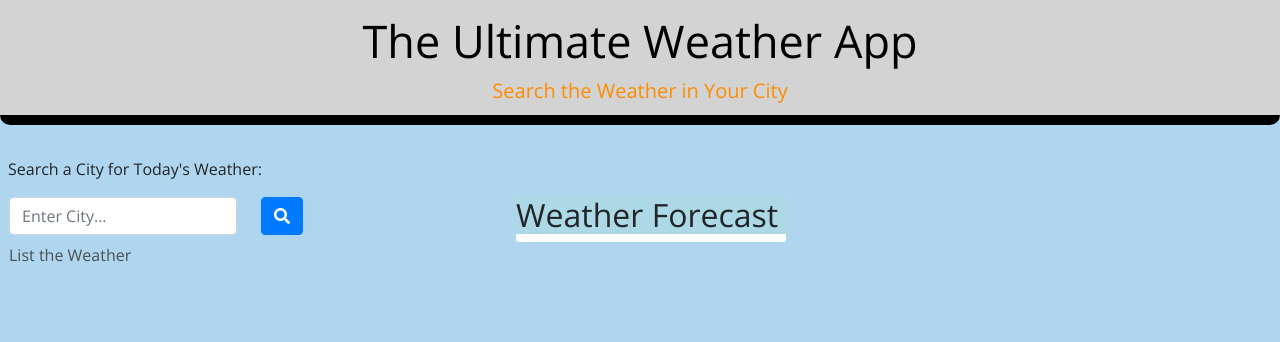
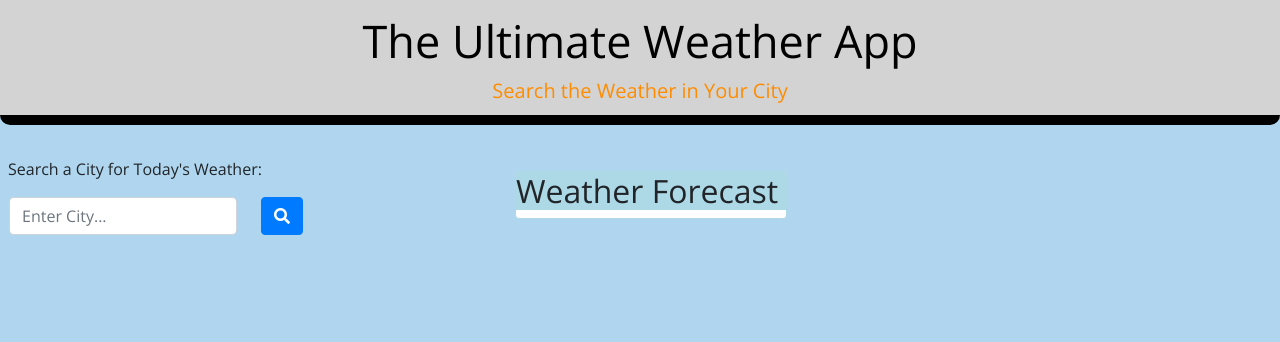
Before and after one commit to dbolding12/theweatherapp.github.io, a plain HTML site: page index.html in a window 1280 px wide. Drawn offline with nearby package versions, Linux system fonts and the light colour scheme.

Commit message:
Revision to index.html

```diff
--- a/index.html
+++ b/index.html
@@ -41,7 +41,7 @@
             <!-- City Table List -->
 
                 <div class="list-group-item-action mx-sm-4 mb-2" id="listCity">
-                    <p>List the Weather</p><!--Placeholder to see the text view-->
+                    <p></p><!--Placeholder to see the text view-->
                 </div>
             </form>
         </div>
```
Also changed, not shown: 1 other file.
